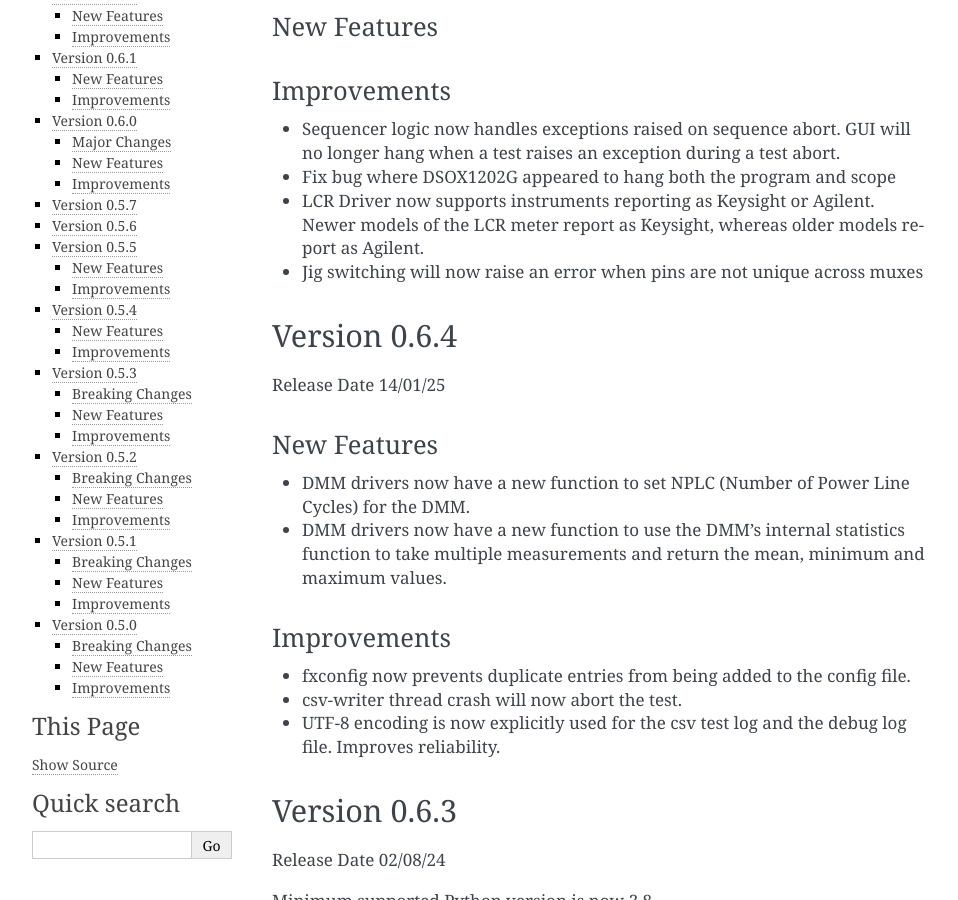
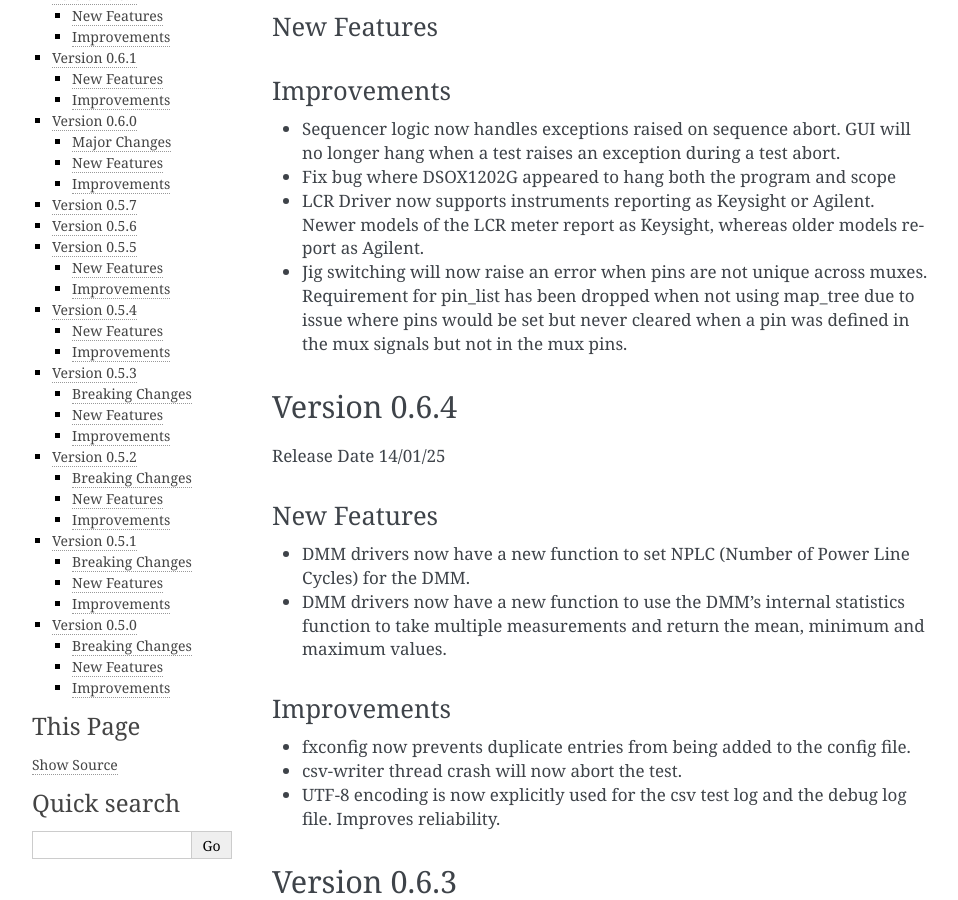
Before and after one commit to PyFixate/Fixate, a Sphinx documentation site: the page built from docs/release-notes.rst, in a window 1280 px wide and 900 px high, scrolled down 341 px. Shown: the whole window, without its empty margins (148-1106 px from the left). Built offline with Sphinx 7.4.7, drawn with Linux system fonts in a browser that asks for light colours.

Commit message:
bump release notes again

```diff
--- a/docs/release-notes.rst
+++ b/docs/release-notes.rst
@@ -20,7 +20,8 @@ Improvements
 - Sequencer logic now handles exceptions raised on sequence abort. GUI will no longer hang when a test raises an exception during a test abort.
 - Fix bug where DSOX1202G appeared to hang both the program and scope
 - LCR Driver now supports instruments reporting as Keysight or Agilent. Newer models of the LCR meter report as Keysight, whereas older models report as Agilent.
-- Jig switching will now raise an error when pins are not unique across muxes
+- Jig switching will now raise an error when pins are not unique across muxes. Requirement for pin_list has been dropped when not using map_tree due to issue
+  where pins would be set but never cleared when a pin was defined in the mux signals but not in the mux pins.
 
 *************
 Version 0.6.4
```
